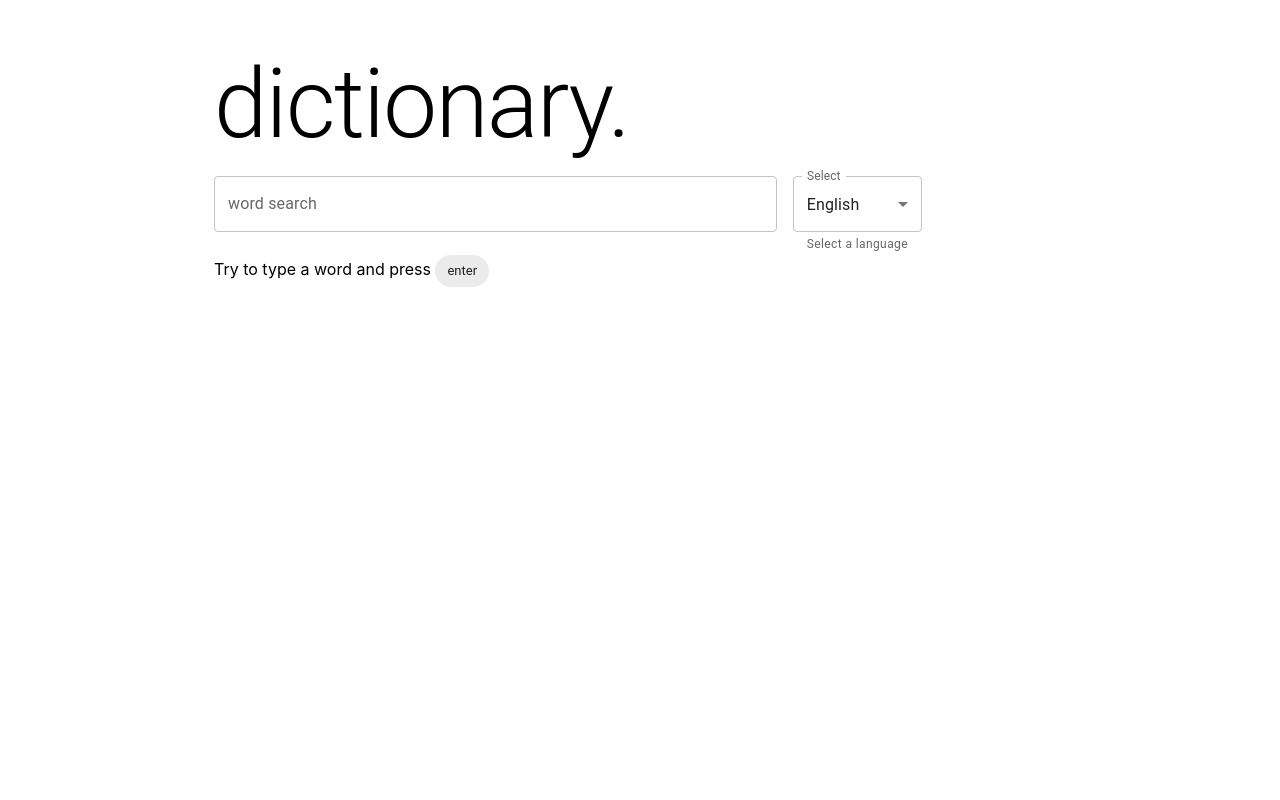
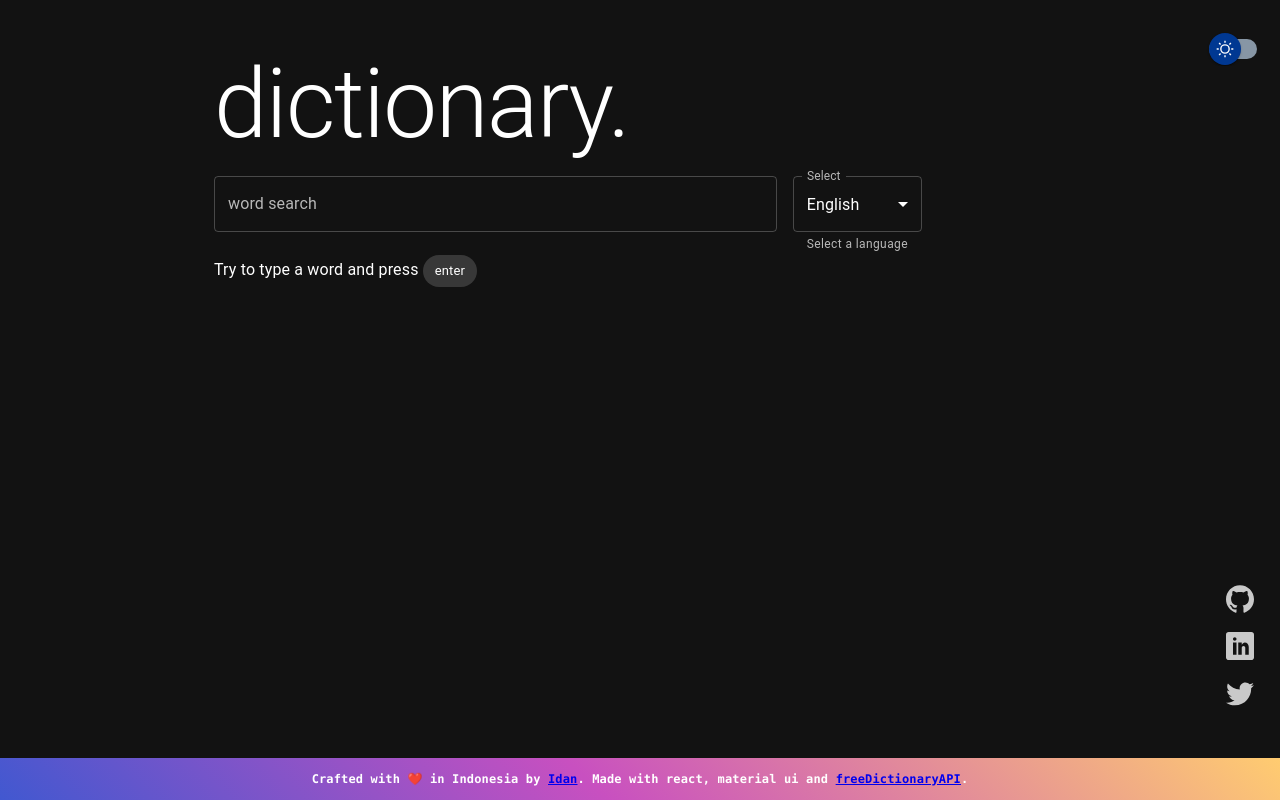
Before and after one commit to onpilot/react-dictionary-mui, a React (Create React App) app: page / in a window 1280 px wide. Built offline with nearby package versions, Linux system fonts and the light colour scheme.

Commit message:
add alert when word not found

```diff
--- a/src/App.css
+++ /dev/null
@@ -1,38 +0,0 @@
-.App {
-  text-align: center;
-}
-
-.App-logo {
-  height: 40vmin;
-  pointer-events: none;
-}
-
-@media (prefers-reduced-motion: no-preference) {
-  .App-logo {
-    animation: App-logo-spin infinite 20s linear;
-  }
-}
-
-.App-header {
-  background-color: #282c34;
-  min-height: 100vh;
-  display: flex;
-  flex-direction: column;
-  align-items: center;
-  justify-content: center;
-  font-size: calc(10px + 2vmin);
-  color: white;
-}
-
-.App-link {
-  color: #61dafb;
-}
-
-@keyframes App-logo-spin {
-  from {
-    transform: rotate(0deg);
-  }
-  to {
-    transform: rotate(360deg);
-  }
-}
--- a/src/App.js
+++ b/src/App.js
@@ -1,14 +1,40 @@
 import axios from 'axios';
 import { useEffect, useState } from 'react';
-import { Container } from '@mui/material';
+import {
+  Alert,
+  Container,
+  createTheme,
+  CssBaseline,
+  ThemeProvider,
+} from '@mui/material';
 import Header from './components/Header/Header';
 import Definitions from './components/Definitions/Definitions';
+import Footer from './components/Footer/Footer';
+import SocialLinks from './components/Footer/SocialLinks';
+import ThemeSwitcher from './components/ThemeSwitcher/ThemeSwitcher';
 
-const fetchDictionary = async (search, lang, setData) => {
+const fetchDictionary = async (
+  search,
+  lang,
+  setData,
+  setIsLoading,
+  setIsSearch,
+  setIsError
+) => {
   const url = 'https://api.dictionaryapi.dev/api/v2/entries';
-  const data = await axios.get(`${url}/${lang}/${search}`);
-  console.log(data.data);
-  setData(data.data);
+  try {
+    await setIsLoading(true);
+    await setIsError(false);
+    const data = await axios.get(`${url}/${lang}/${search}`);
+    await setData(data.data);
+    await setIsLoading(false);
+    await setIsSearch(false);
+  } catch (err) {
+    await setIsError(true);
+    await setIsLoading(false);
+    await setIsSearch(false);
+    console.error(err);
+  }
 };
 
 function App() {
@@ -16,25 +42,52 @@ function App() {
   const [isSearch, setIsSearch] = useState(false);
   const [lang, setLang] = useState('en');
   const [data, setData] = useState(null);
+  const [isLoading, setIsLoading] = useState(false);
+  const [isError, setIsError] = useState(false);
+  const [darkmode, setDarkmode] = useState(true);
 
   useEffect(() => {
-    isSearch && fetchDictionary(search, lang, setData);
-    setIsSearch(false);
+    isSearch &&
+      fetchDictionary(
+        search,
+        lang,
+        setData,
+        setIsLoading,
+        setIsSearch,
+        setIsError
+      );
   }, [isSearch, search, lang]);
 
+  const darkTheme = createTheme({
+    palette: {
+      mode: darkmode ? 'dark' : 'light',
+    },
+  });
+
   return (
-    <div>
-      <Container maxWidth='md'>
+    <ThemeProvider theme={darkTheme}>
+      <CssBaseline />
+      <Container maxWidth='md' sx={{ margin: '0 auto 100px' }}>
+        <ThemeSwitcher darkmode={darkmode} setDarkmode={setDarkmode} />
         <Header
           search={search}
           setSearch={setSearch}
           lang={lang}
           setLang={setLang}
           setIsSearch={setIsSearch}
+          displayTooltip={data ? true : false}
         ></Header>
-        <Definitions data={data}></Definitions>
+        {isError ? (
+          <Alert severity='error'>
+            ERROR: No entry found! Try another word.
+          </Alert>
+        ) : (
+          <Definitions isLoading={isLoading} data={data}></Definitions>
+        )}
       </Container>
-    </div>
+      <SocialLinks />
+      <Footer />
+    </ThemeProvider>
   );
 }
 
```
